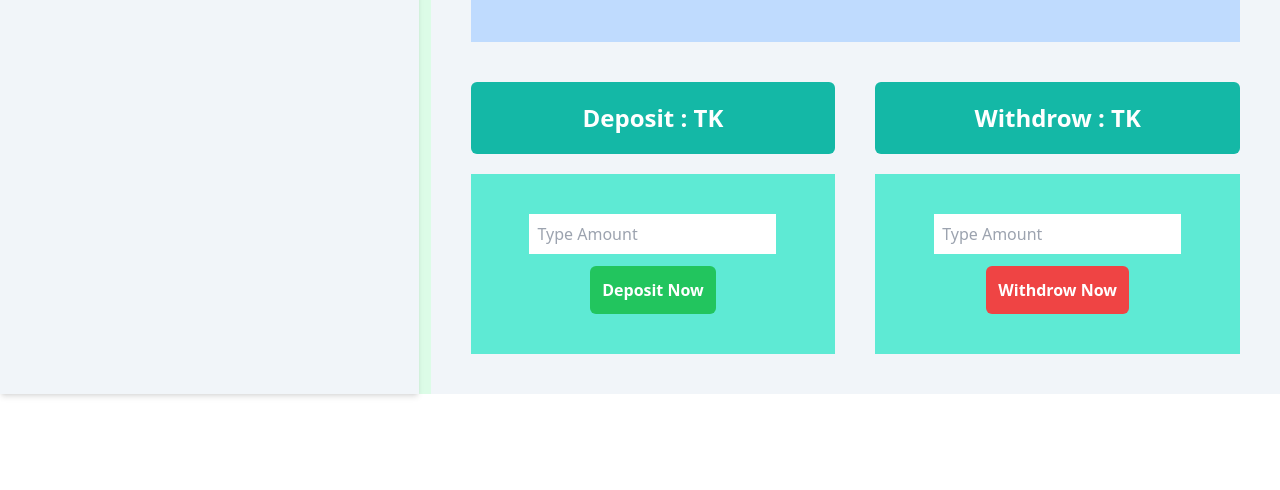
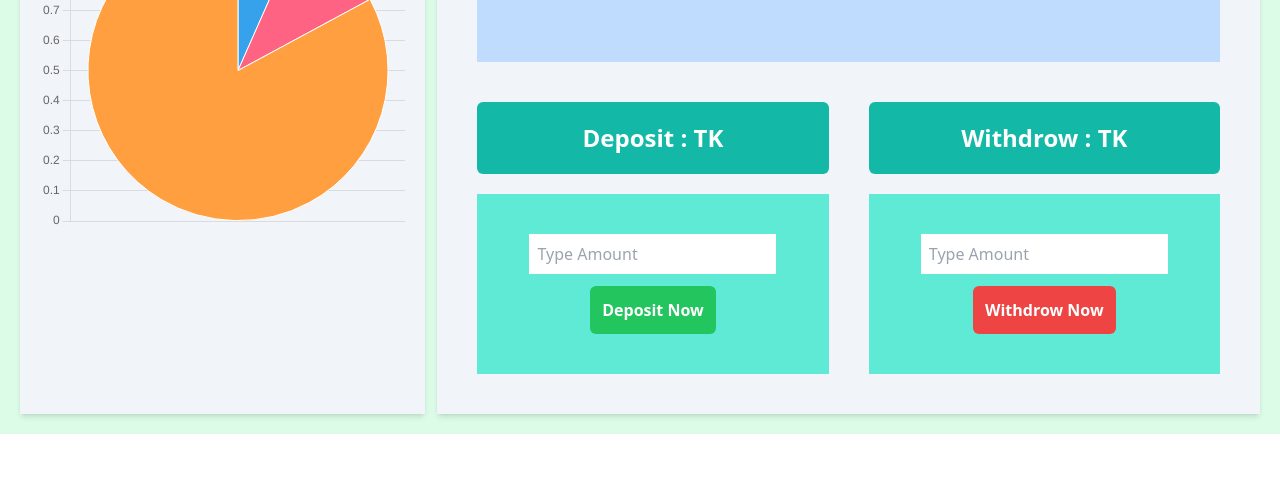
Before and after one commit to engmahedi/Investment-App, a website built with Vite: page index.html in a window 1280 px wide. Shown: the part 310-800 px from the top of the page. Built offline with nearby package versions, Linux system fonts and the light colour scheme.

Commit message:
chart complete

```diff
--- a/index.html
+++ b/index.html
@@ -11,12 +11,14 @@
 <body>
 
   <main>
-    <section id="appHeading" class="font-bold text-3xl text-center bg-blue-300 p-10 text-white">Investment APP</section>
+    <section id="appHeading" class="font-bold text-3xl text-center bg-blue-200 p-10 text-slate-700">Investment APP</section>
 
     <section>
-      <div class="container mx-auto grid grid-cols-12 gap-3 bg-green-100">
-        <div class="col-span-4 text-center bg-slate-100 shadow-md">Bangladesh</div>
-        <div class="col-span-8 text- bg-slate-100 shadow- p-10">
+      <div class="container mx-auto grid grid-cols-12 gap-3 bg-green-100 p-5">
+        <div class="col-span-4 text-center bg-slate-100 shadow-md p-5 pt-10">
+          <canvas id="myChart"></canvas>
+        </div>
+        <div class="col-span-8 text- bg-slate-100 shadow-md p-10">
 
           <div class="bg-blue-200 text-center text-3xl p-20 font-bold">Total Amount = 1000 TK</div>
           <div class="grid grid-cols-2 gap-10">
@@ -47,6 +49,10 @@
   </main>
 
 
+
+
+  <script src="https://cdn.jsdelivr.net/npm/chart.js"></script>
+  <script src="./js/chart.js"></script>
   <script src="./js/deposit.js"></script>
   <script src="./js/withdrow.js"></script>
 </body>
--- /dev/null
+++ b/js/chart.js
@@ -0,0 +1,20 @@
+const ctx = document.getElementById('myChart');
+
+  new Chart(ctx, {
+    type: 'pie',
+    data: {
+      labels: ['Total Amount', 'Deposite Amount', 'Withdraw Amount'],
+      datasets: [{
+        label: 'TK',
+        data: [1200, 1900, 15000],
+        borderWidth: 1
+      }]
+    },
+    options: {
+      scales: {
+        y: {
+          beginAtZero: true
+        }
+      }
+    }
+  });
--- a/js/deposit.js
+++ b/js/deposit.js
@@ -1,5 +1,6 @@
 
 const depositBtn = document.getElementById("depositBtn");
+
 depositBtn.addEventListener("click", function () {
   const depositInput = document.getElementById("depositInput").value;
   document.getElementById("depositInput").value = '';
```
